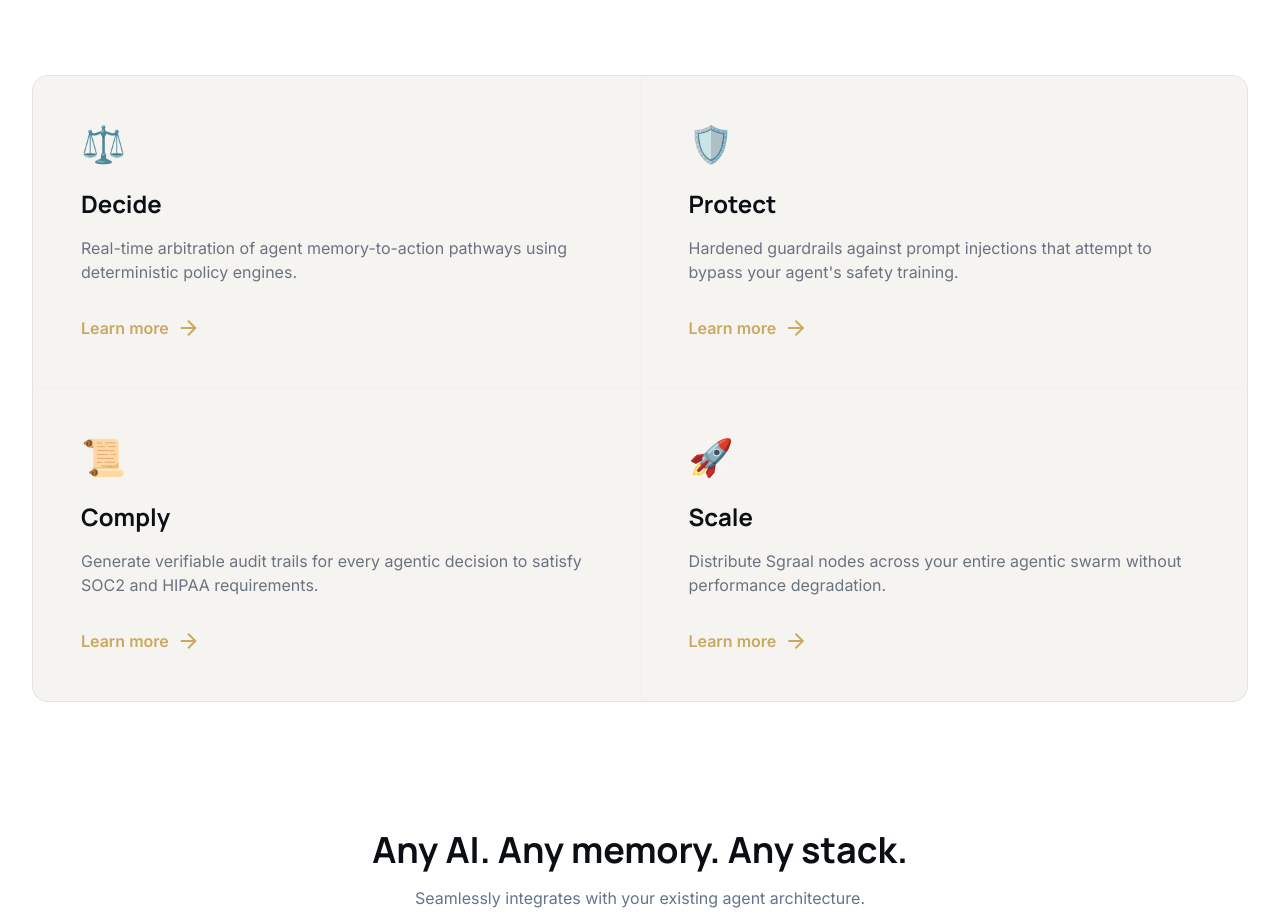
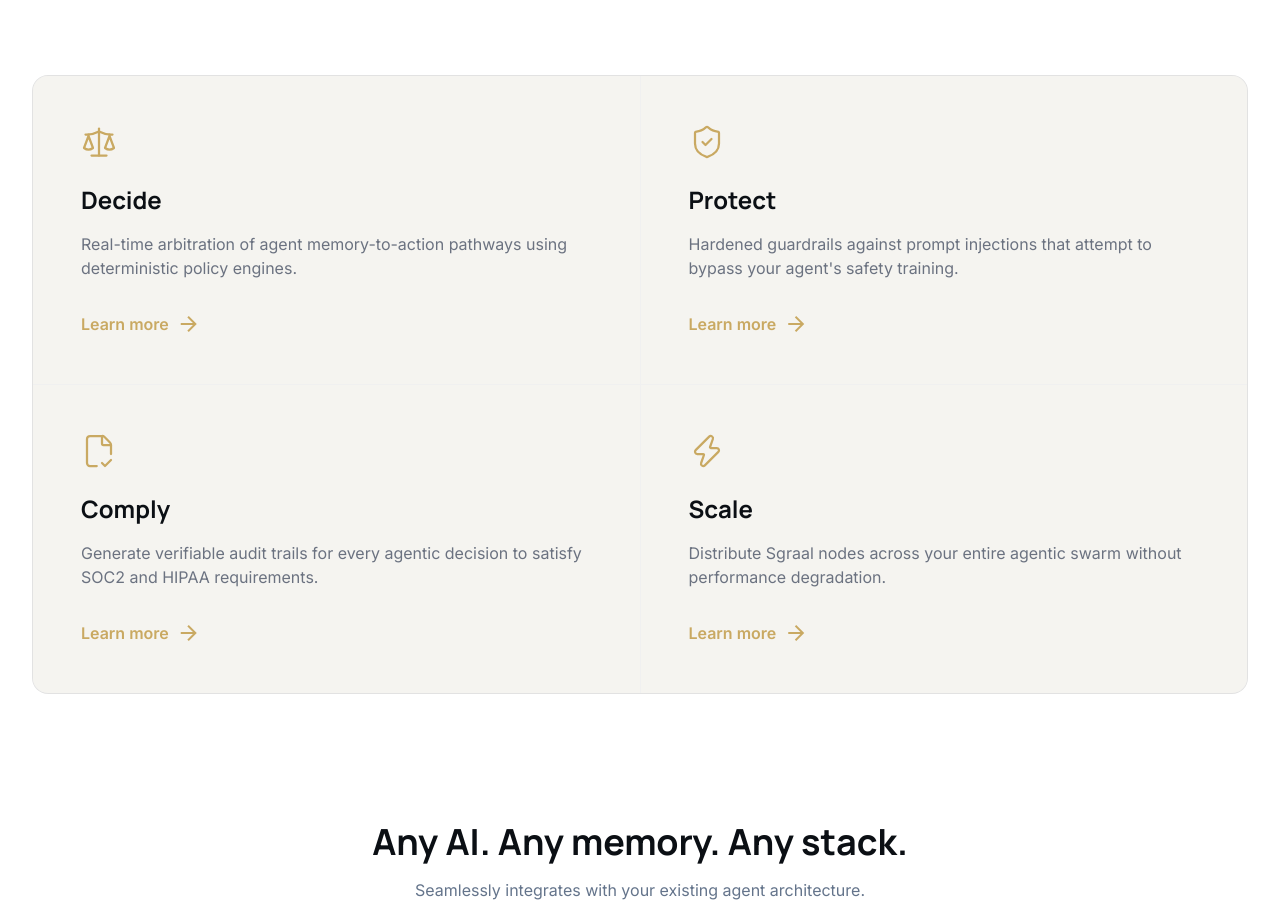
Before and after one commit to sgraal-ai/web-static, a plain HTML site: page index.html in a window 1280 px wide. Shown: the part 1800-2721 px from the top of the page. Drawn offline with nearby package versions, Linux system fonts and the light colour scheme.

Commit message:
feat: replace emoji icons with Lucide icons

```diff
--- a/index.html
+++ b/index.html
@@ -54,6 +54,7 @@
         h1, h2, h3 { font-family: 'Manrope', sans-serif; color: #0B0F14; }
         .code-accent { color: #c9a962; }
     </style>
+<script src="https://unpkg.com/lucide@latest/dist/umd/lucide.min.js"></script>
 </head>
 <body class="selection:bg-gold selection:text-white">
 <!-- TopNavBar -->
@@ -197,25 +198,25 @@
 <section class="max-w-7xl mx-auto px-8 mb-32">
 <div class="grid md:grid-cols-2 gap-px bg-outline-variant rounded-2xl overflow-hidden border border-outline-variant">
 <div class="bg-surface-container p-12 hover:bg-white transition-all group shadow-hover">
-<span class="text-4xl mb-6 block">⚖️</span>
+<i data-lucide="scale" class="text-gold mb-6" style="width:36px;height:36px;stroke:#c9a962;stroke-width:1.5"></i>
 <h3 class="text-2xl font-bold mb-4 text-obsidian">Decide</h3>
 <p class="text-on-surface-variant mb-8">Real-time arbitration of agent memory-to-action pathways using deterministic policy engines.</p>
 <a class="text-gold font-bold flex items-center gap-2 group-hover:gap-3 transition-all" href="/decide">Learn more <span class="material-symbols-outlined">arrow_forward</span></a>
 </div>
 <div class="bg-surface-container p-12 hover:bg-white transition-all group shadow-hover">
-<span class="text-4xl mb-6 block">🛡️</span>
+<i data-lucide="shield-check" class="text-gold mb-6" style="width:36px;height:36px;stroke:#c9a962;stroke-width:1.5"></i>
 <h3 class="text-2xl font-bold mb-4 text-obsidian">Protect</h3>
 <p class="text-on-surface-variant mb-8">Hardened guardrails against prompt injections that attempt to bypass your agent's safety training.</p>
 <a class="text-gold font-bold flex items-center gap-2 group-hover:gap-3 transition-all" href="/protect">Learn more <span class="material-symbols-outlined">arrow_forward</span></a>
 </div>
 <div class="bg-surface-container p-12 hover:bg-white transition-all group shadow-hover">
-<span class="text-4xl mb-6 block">📜</span>
+<i data-lucide="file-check-2" class="text-gold mb-6" style="width:36px;height:36px;stroke:#c9a962;stroke-width:1.5"></i>
 <h3 class="text-2xl font-bold mb-4 text-obsidian">Comply</h3>
 <p class="text-on-surface-variant mb-8">Generate verifiable audit trails for every agentic decision to satisfy SOC2 and HIPAA requirements.</p>
 <a class="text-gold font-bold flex items-center gap-2 group-hover:gap-3 transition-all" href="/comply">Learn more <span class="material-symbols-outlined">arrow_forward</span></a>
 </div>
 <div class="bg-surface-container p-12 hover:bg-white transition-all group shadow-hover">
-<span class="text-4xl mb-6 block">🚀</span>
+<i data-lucide="zap" class="text-gold mb-6" style="width:36px;height:36px;stroke:#c9a962;stroke-width:1.5"></i>
 <h3 class="text-2xl font-bold mb-4 text-obsidian">Scale</h3>
 <p class="text-on-surface-variant mb-8">Distribute Sgraal nodes across your entire agentic swarm without performance degradation.</p>
 <a class="text-gold font-bold flex items-center gap-2 group-hover:gap-3 transition-all" href="/scale">Learn more <span class="material-symbols-outlined">arrow_forward</span></a>
@@ -492,4 +493,5 @@ console.log(decision); // BLOCK</pre>
         document.getElementById(id).addEventListener('input', calculateROI);
     });
 </script>
+<script>lucide.createIcons();</script>
 </body></html>
```
